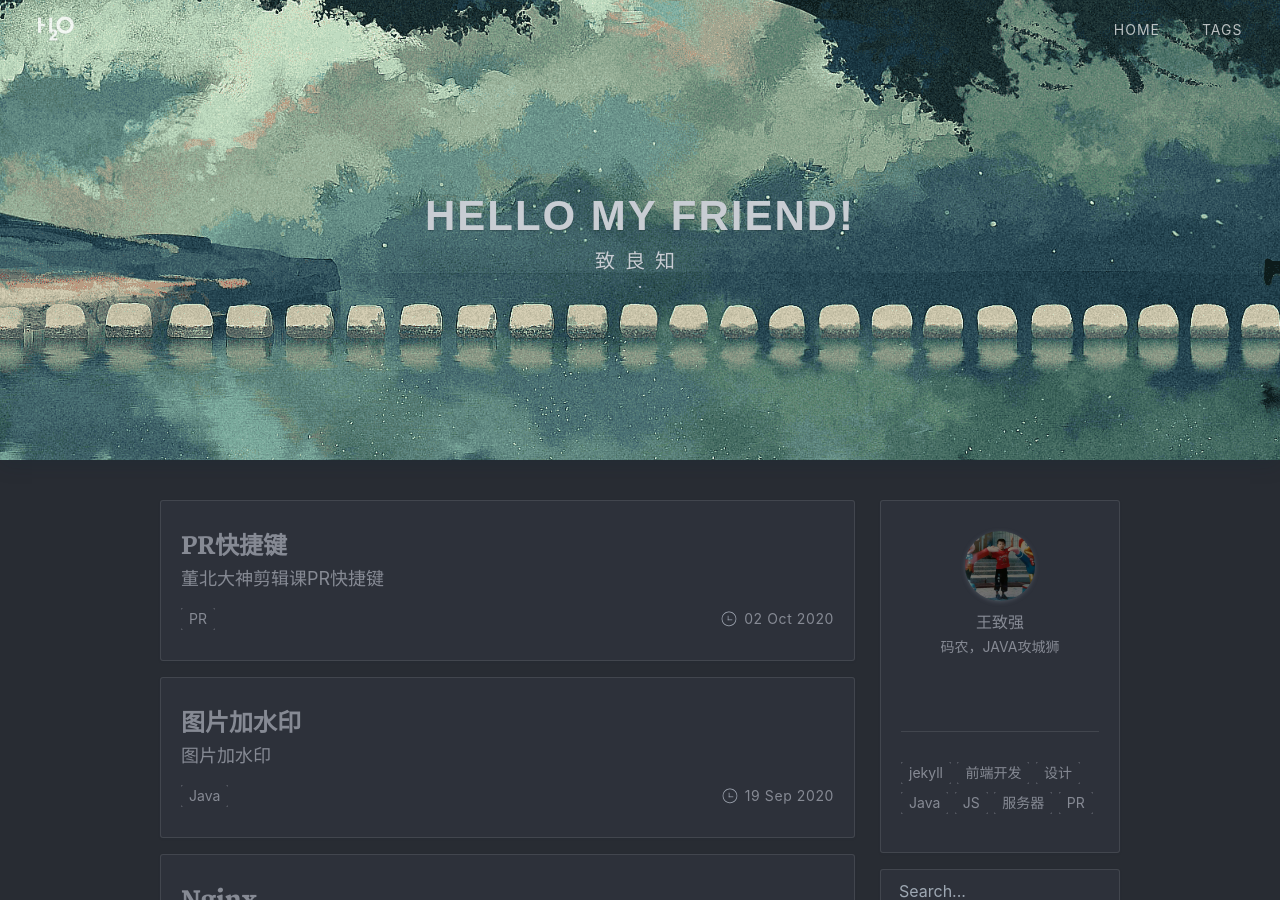
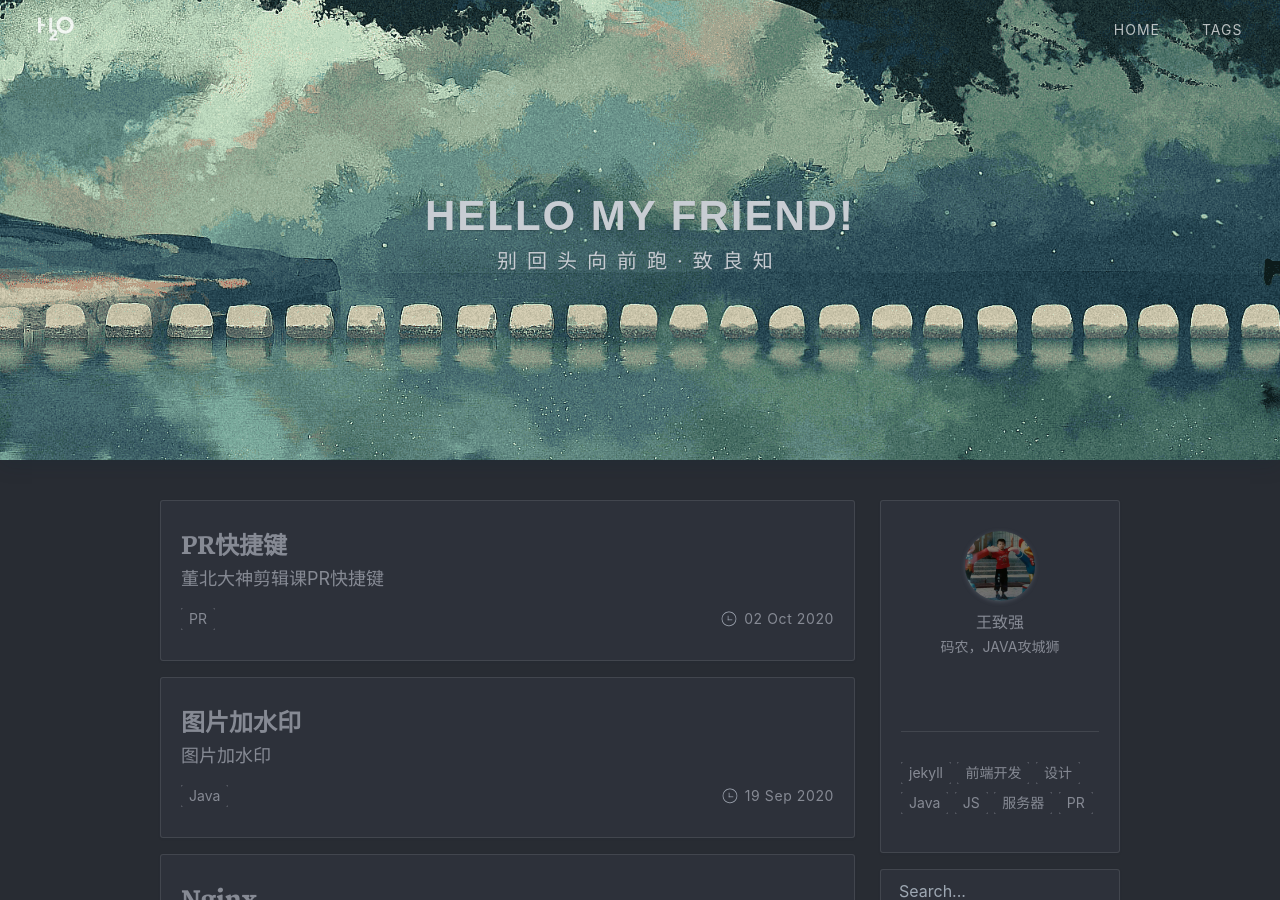
Before and after one commit to DaAQiang/daaqiang.github.io, a Jekyll site: the page built from index.html, in a window 1280 px wide and 900 px high. Built offline with Jekyll 4.4.1, drawn with Linux system fonts in a browser that asks for light colours; nearby versions of some CDN libraries; the list of posts is cut into pages by our own code; a style sheet for code colours, icons or effects is not loaded.

Commit message:
Update index.html

```diff
--- a/index.html
+++ b/index.html
@@ -1,7 +1,7 @@
 ---
 layout: default
 home-title: HELLO MY FRIEND!
-description: 致良知
+description: 别回头向前跑·致良知
 ---
 
 {% include header.html %}
@@ -12,7 +12,7 @@ description: 致良知
     style="background-repeat:repeat-x;background-image:url({{ site.backimg | relative_url }});{% if page.header-img %}background: url({{ page.header-img | relative_url }}) no-repeat center center; background-size: cover;{% endif %}"
 >
     <h2>{{ page.home-title }}</h2>
-    <h3>{{ page.description }}</h3>.
+    <h3>{{ page.description }}</h3>
 </div>
 
 <main class="g-container home-content">
```
